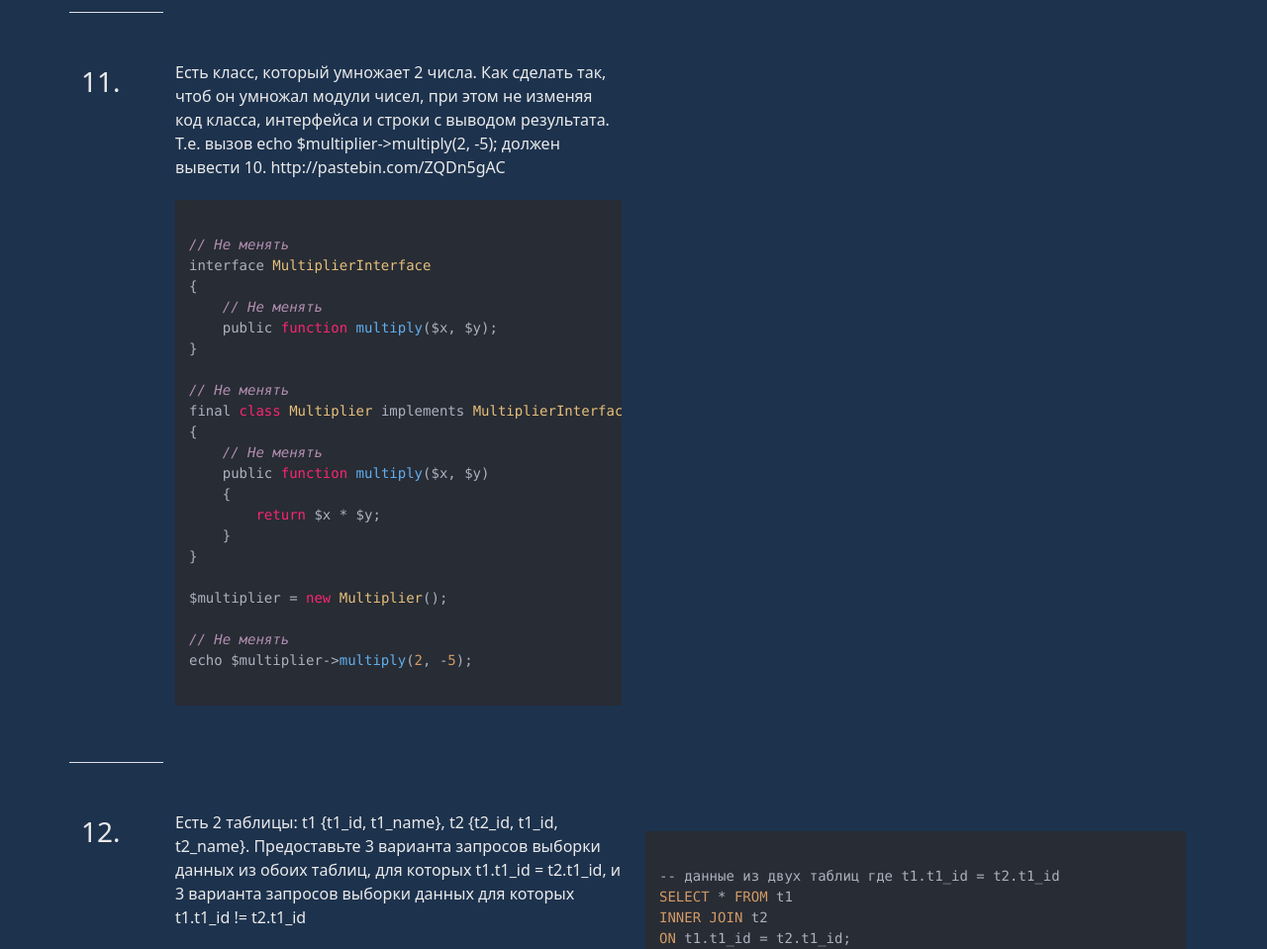
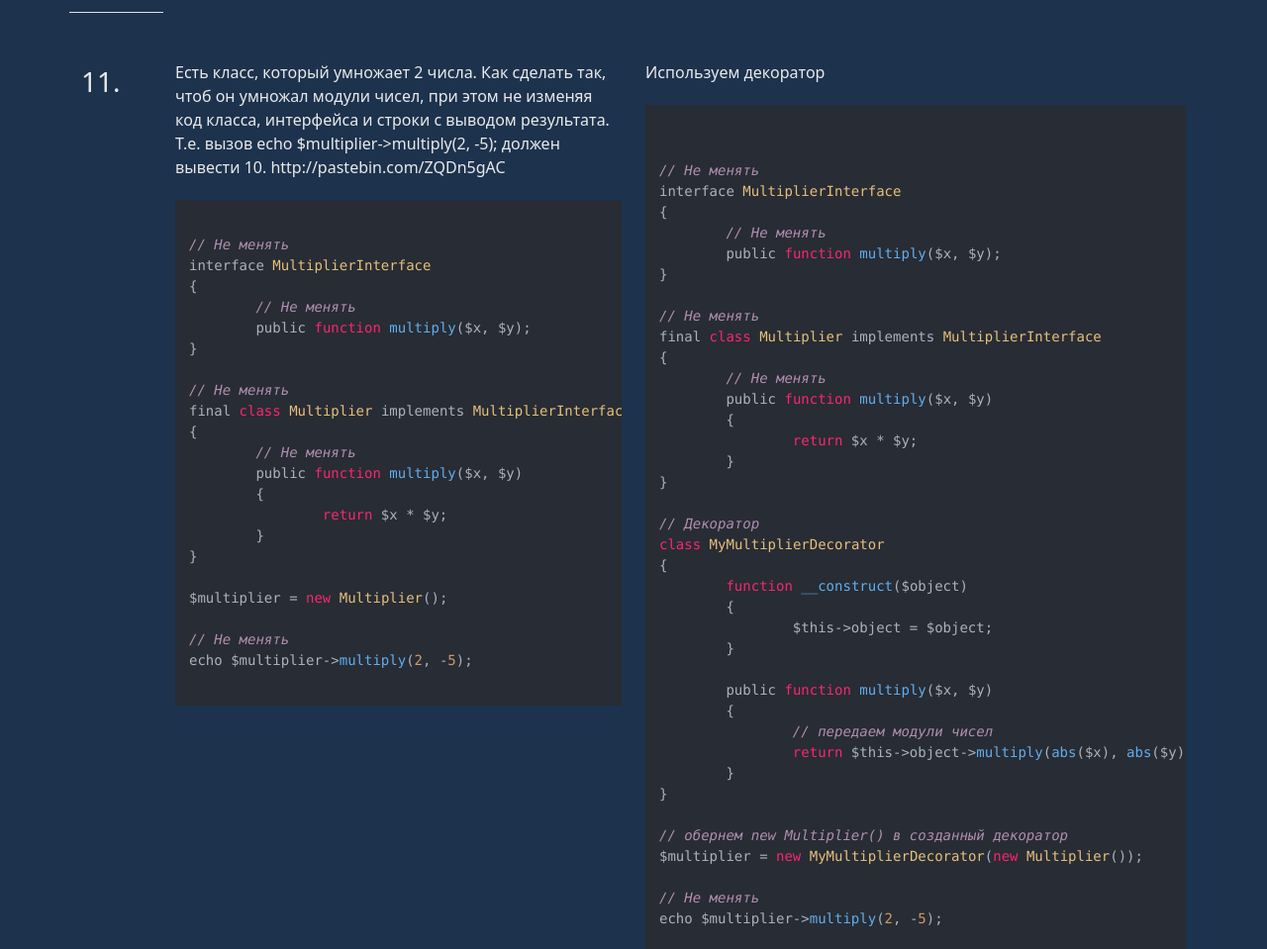
Before and after one commit to aniqdev/aniqdev.github.io, a plain HTML site: page wp-test/index.html in a window 1280 px wide. Shown: the part 3416-4375 px from the top of the page at 99% size. Drawn offline with Linux system fonts and the light colour scheme.

Commit message:
continue 9

```diff
--- a/wp-test/index.html
+++ b/wp-test/index.html
@@ -137,8 +137,8 @@ echo str_get_floats($str); // 3/3.5/5
 				Singleton,
 				Посредник,
 				Observer,
-				OOP,
-				MVC
+				Decorator,
+				Фабрика
 			</div>
 		</div>
 
@@ -260,7 +260,49 @@ echo $multiplier->multiply(2, -5);
 				</pre>
 			</div>
 			<div class="col-sm-6">
+				Используем декоратор
+				<pre>
+					<code>
 
+// Не менять
+interface MultiplierInterface
+{
+	// Не менять
+	public function multiply($x, $y);
+}
+
+// Не менять
+final class Multiplier implements MultiplierInterface
+{
+	// Не менять
+	public function multiply($x, $y)
+	{
+		return $x * $y;
+	}
+}
+
+// Декоратор
+class MyMultiplierDecorator
+{
+	function __construct($object)
+	{
+		$this->object = $object;
+	}
+
+	public function multiply($x, $y)
+	{
+		// передаем модули чисел
+		return $this->object->multiply(abs($x), abs($y));
+	}
+}
+
+// обернем new Multiplier() в созданный декоратор
+$multiplier = new MyMultiplierDecorator(new Multiplier());
+
+// Не менять
+echo $multiplier->multiply(2, -5);
+					</code>
+				</pre>
 			</div>
 		</div>
 
@@ -530,7 +572,7 @@ parseFloat('11321321.2132').toFixed(2).replace('.', ',').replace(/(\d)(?=(\d\d\d
 				Объяснить что такое MVC (HMVC) / MVVM. Есть ли разница между MVC и MVVM? Если да, то в чём?
 			</div>
 			<div class="col-sm-6">
-
+				Не сталкивался с MVVM. Знаю что этот паттерн применяется в Angular.
 			</div>
 		</div>
 
```
Lines whose indentation alone changed are shown as unchanged.
